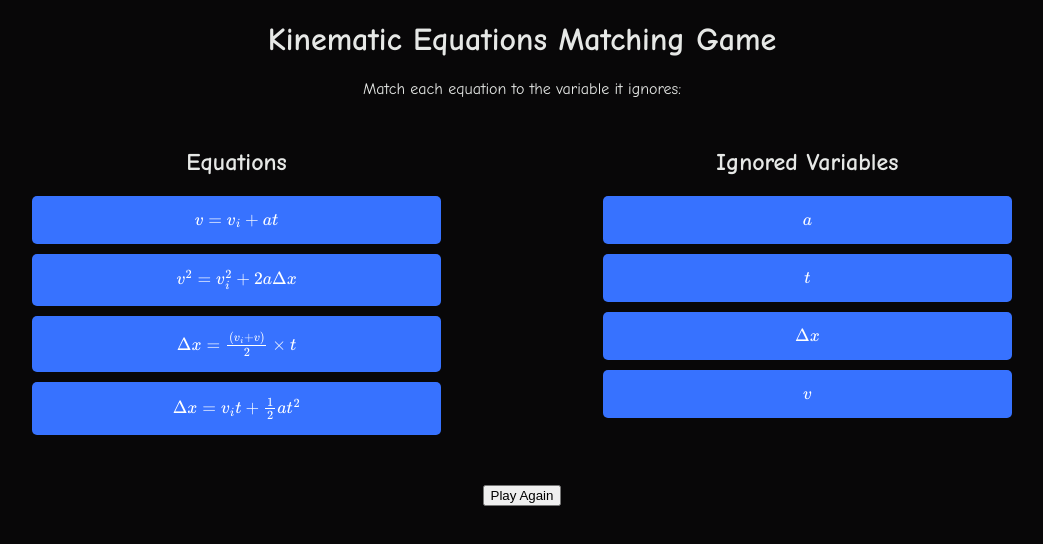
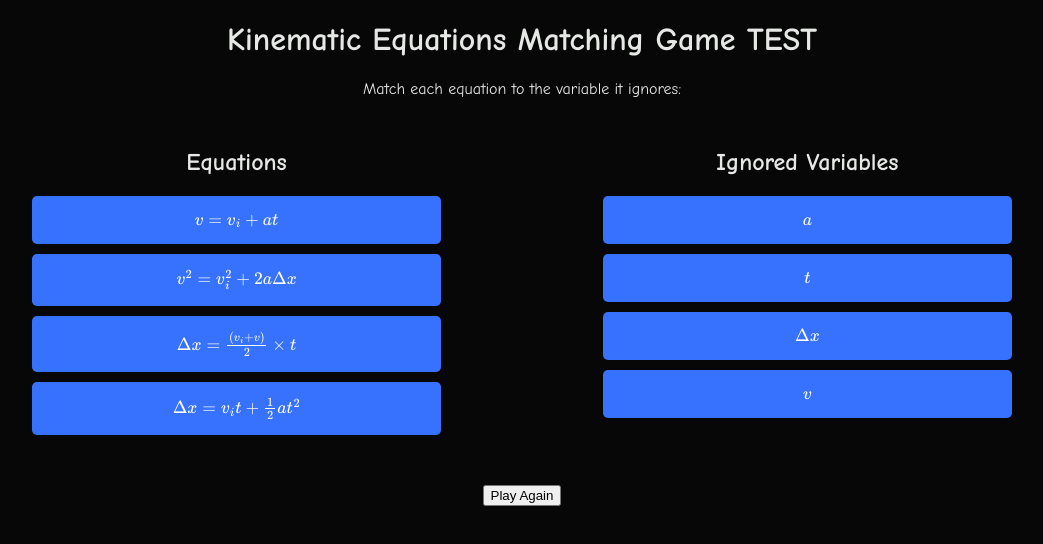
Before and after one commit to t33th-l0v3r/kinematics, a plain HTML site: page kinematics/index.html in a window 1280 px wide. Shown: the whole page, without its empty margins (118-1161 px from the left). Drawn offline with nearby package versions, Linux system fonts and the light colour scheme.

Commit message:
Update index.html

```diff
--- a/kinematics/index.html
+++ b/kinematics/index.html
@@ -12,7 +12,7 @@
 
 
 <body>
-    <h1>Kinematic Equations Matching Game</h1>
+    <h1>Kinematic Equations Matching Game TEST</h1>
     <p>Match each equation to the variable it ignores:</p>
 
 
```
